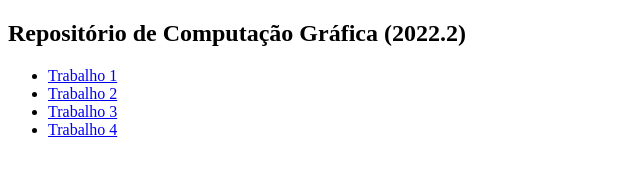
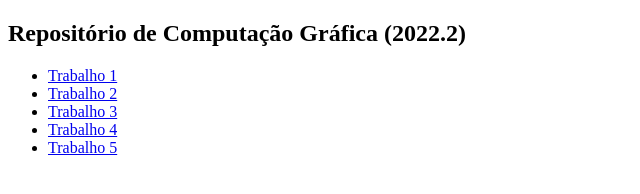
Before and after one commit to LucasAC18/CG-2022.2, a plain HTML site: page index.html in a window 1280 px wide. Shown: the whole page, without its empty margins (0-640 px from the left). Drawn offline with Linux system fonts and the light colour scheme.

Commit message:
Adicionando trabalho 5

```diff
--- a/index.html
+++ b/index.html
@@ -13,6 +13,7 @@
             <li><a href="https://lucasac18.github.io/CG-2022.2/CG-atividade2/">Trabalho 2</a></li>
             <li><a href="https://lucasac18.github.io/CG-2022.2/CG-atividade3/">Trabalho 3</a></li>
             <li><a href="https://observablehq.com/@lucasaraujo/trabalho_4">Trabalho 4</a></li>
+            <li><a href="https://www.shadertoy.com/view/ctX3W8">Trabalho 5</a></li>
         </ul>
 
     </body>
```
